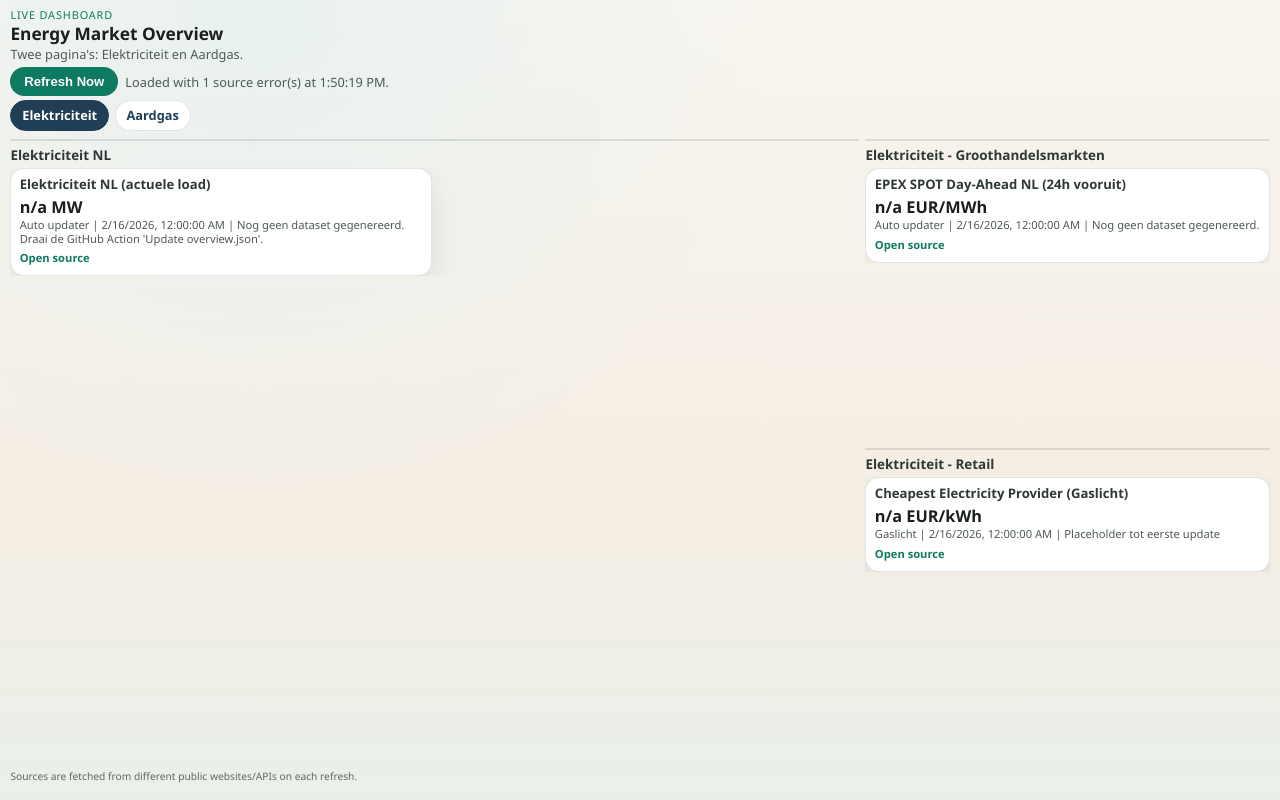
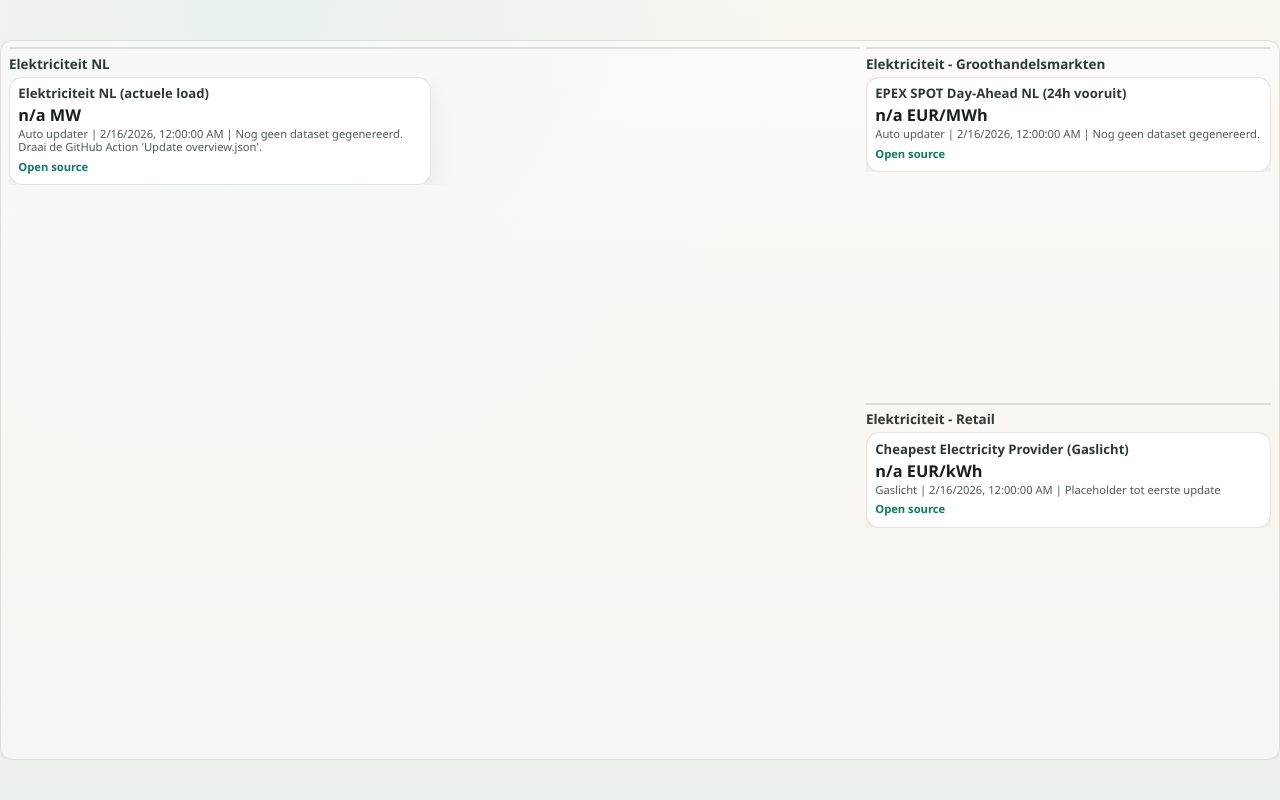
Before and after one commit to Snarfia/energy-overview, a website: page static/index.html in a window 1280 px wide. Drawn offline with Linux system fonts and the light colour scheme.

Commit message:
Force 16:9 dashboard frame, hide header, and fix robust gas page query routing

```diff
--- a/static/app.js
+++ b/static/app.js
@@ -1,8 +1,16 @@
 const urlParams = new URLSearchParams(window.location.search);
 const isLandscapeMode = urlParams.get("landscape") === "1";
 const isWidgetMode = urlParams.get("widget") === "1";
-const initialPageParam = urlParams.get("page");
+const initialPageParamRaw = urlParams.get("page");
 const pathLower = window.location.pathname.toLowerCase();
+
+function normalizePage(value) {
+  const v = String(value || "").trim().toLowerCase();
+  if (v === "gas" || v === "aardgas") return "gas";
+  if (v === "electricity" || v === "elektriciteit" || v === "power") return "electricity";
+  return null;
+}
+const initialPageParam = normalizePage(initialPageParamRaw);
 
 if (isLandscapeMode) document.documentElement.classList.add("mode-landscape");
 if (isWidgetMode) document.documentElement.classList.add("mode-widget");
@@ -910,7 +918,7 @@ async function loadOverview() {
 
 refreshBtn.addEventListener("click", loadOverview);
 const pageFromPath = pathLower.startsWith("/gas") ? "gas" : (pathLower.startsWith("/elektriciteit") ? "electricity" : null);
-setActivePage(pageFromPath || (initialPageParam === "gas" ? "gas" : "electricity"), false);
+setActivePage(pageFromPath || initialPageParam || "electricity", false);
 loadOverview();
 setInterval(loadOverview, 120000);
 
--- a/static/styles.css
+++ b/static/styles.css
@@ -26,17 +26,27 @@ body {
     linear-gradient(180deg, var(--bg-1), #f4ede3 65%, #e9f0ea);
   min-height: 100vh;
   overflow: hidden;
+  display: grid;
+  place-items: center;
 }
 
 .page {
-  width: min(1700px, 100vw);
+  width: min(100vw, calc(100vh * 16 / 9));
   margin: 0 auto;
-  padding: 0.45rem 0.65rem;
-  height: 100vh;
+  padding: 0.4rem 0.5rem;
+  height: min(100vh, calc(100vw * 9 / 16));
   display: grid;
-  grid-template-rows: auto 1fr auto;
-  gap: 0.5rem;
+  grid-template-rows: 1fr;
+  gap: 0;
   overflow: hidden;
+  background: rgba(255, 255, 255, 0.5);
+  border: 1px solid var(--line);
+  border-radius: 12px;
+}
+
+.hero,
+.footnote {
+  display: none;
 }
 
 .hero h1 { margin: 0; font-size: clamp(1.05rem, 1.35vw, 1.45rem); line-height: 1.08; }
@@ -91,7 +101,7 @@ button:hover { filter: brightness(1.05); }
   border-color: var(--accent-2);
 }
 
-.main-blocks { margin-top: 0; min-height: 0; }
+.main-blocks { margin-top: 0; min-height: 0; height: 100%; }
 .page-panel { display: none; }
 .page-panel.active {
   display: grid;
@@ -99,6 +109,7 @@ button:hover { filter: brightness(1.05); }
   grid-template-rows: minmax(0, 1fr) minmax(0, 1fr);
   gap: 0.4rem;
   min-height: 0;
+  height: 100%;
 }
 
 .block {
@@ -332,7 +343,10 @@ html.mode-widget .mix-embed {
     height: auto;
     min-height: 100vh;
     overflow: visible;
-    grid-template-rows: auto auto auto;
+    width: 100%;
+    border-radius: 0;
+    border: none;
+    grid-template-rows: 1fr;
   }
   .page-panel.active {
     grid-template-columns: 1fr;
```
